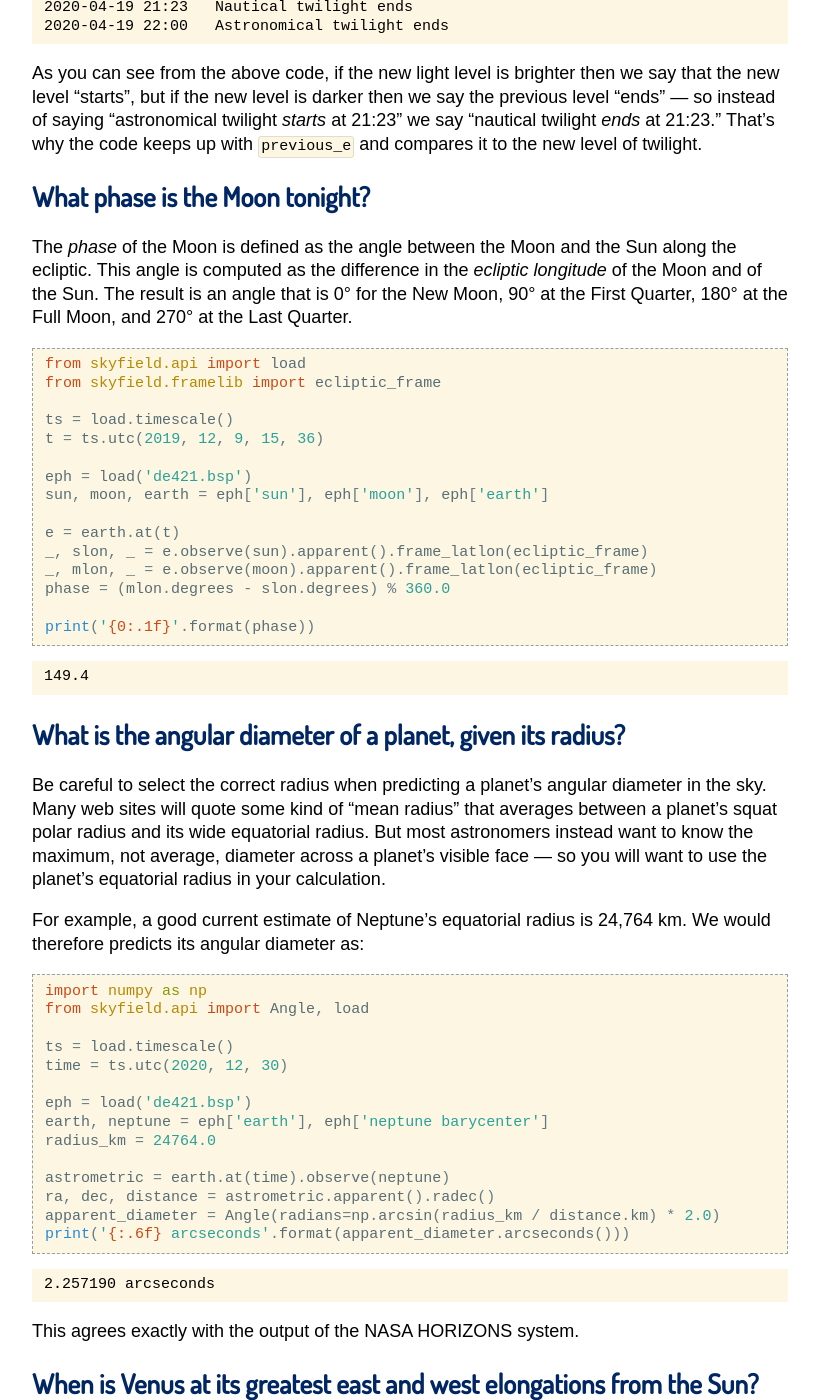
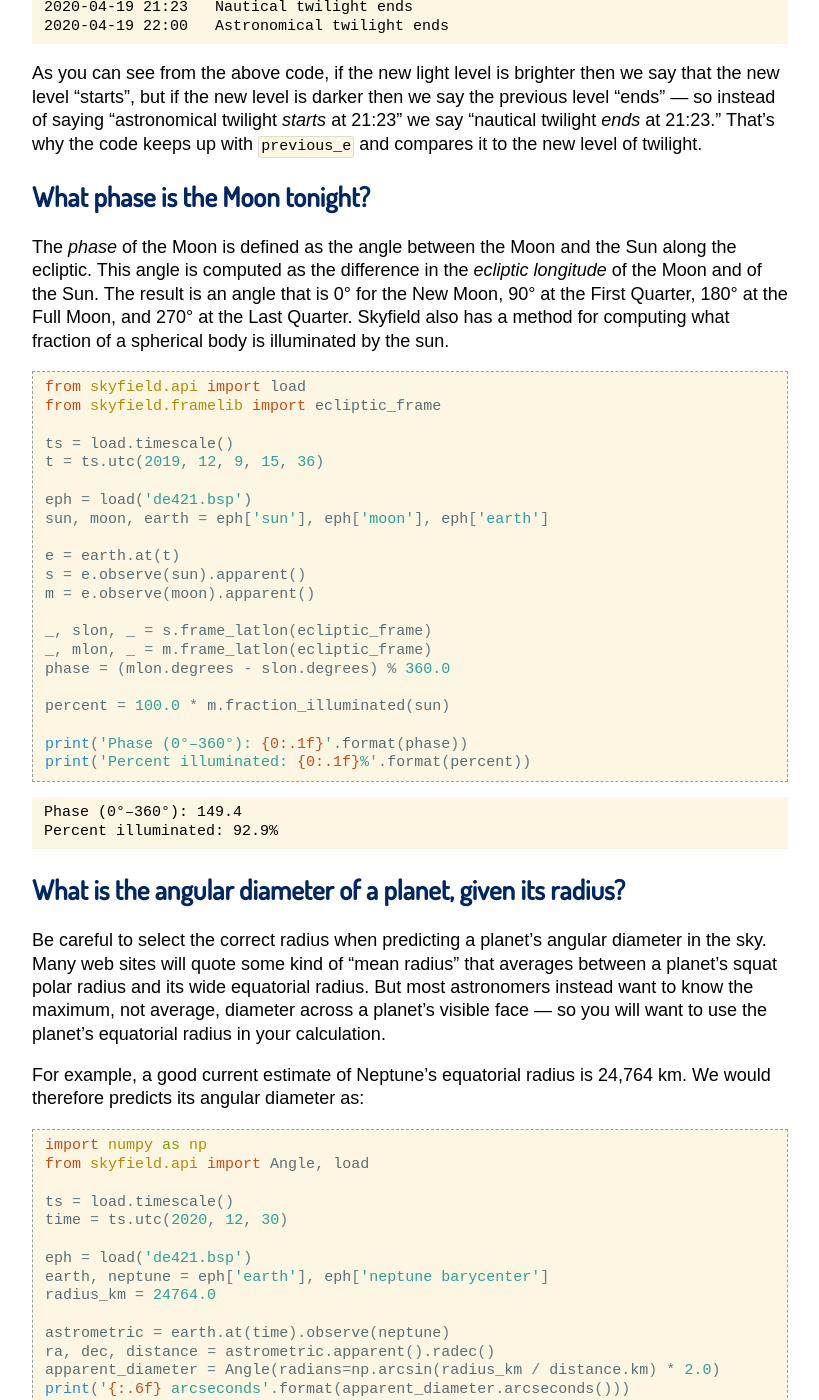
Before and after one commit to skyfielders/python-skyfield, a Sphinx documentation site: the page built from skyfield/documentation/examples.rst, in a window 1280 px wide and 1400 px high, scrolled down 1855 px. Shown: the whole window, without its empty margins (230-1049 px from the left). Built offline with Sphinx 7.4.7, drawn with Linux system fonts in a browser that asks for light colours; some web fonts are replaced.

Commit message:
Fix #721: example showing percent illuminated Moon

```diff
--- a/skyfield/documentation/examples.rst
+++ b/skyfield/documentation/examples.rst
@@ -137,6 +137,8 @@ The result is an angle that is 0° for the New Moon,
 90° at the First Quarter,
 180° at the Full Moon,
 and 270° at the Last Quarter.
+Skyfield also has a method for computing
+what fraction of a spherical body is illuminated by the sun.
 
 .. testcode::
 
@@ -150,15 +152,22 @@ and 270° at the Last Quarter.
     sun, moon, earth = eph['sun'], eph['moon'], eph['earth']
 
     e = earth.at(t)
-    _, slon, _ = e.observe(sun).apparent().frame_latlon(ecliptic_frame)
-    _, mlon, _ = e.observe(moon).apparent().frame_latlon(ecliptic_frame)
+    s = e.observe(sun).apparent()
+    m = e.observe(moon).apparent()
+
+    _, slon, _ = s.frame_latlon(ecliptic_frame)
+    _, mlon, _ = m.frame_latlon(ecliptic_frame)
     phase = (mlon.degrees - slon.degrees) % 360.0
 
-    print('{0:.1f}'.format(phase))
+    percent = 100.0 * m.fraction_illuminated(sun)
+
+    print('Phase (0°–360°): {0:.1f}'.format(phase))
+    print('Percent illuminated: {0:.1f}%'.format(percent))
 
 .. testoutput::
 
-    149.4
+    Phase (0°–360°): 149.4
+    Percent illuminated: 92.9%
 
 What is the angular diameter of a planet, given its radius?
 ===========================================================
```
